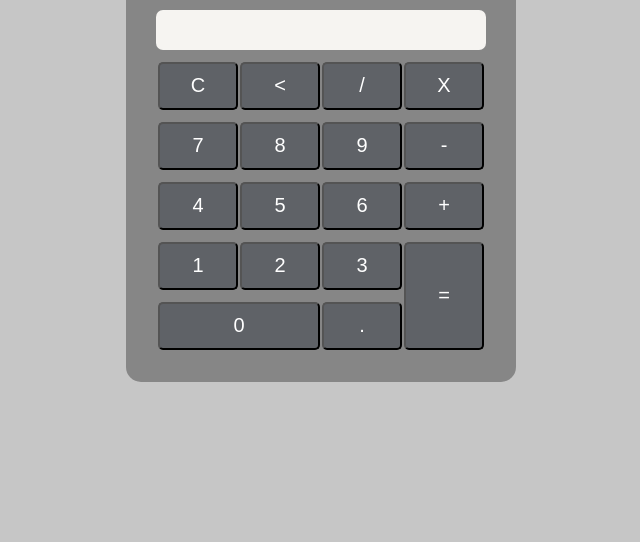
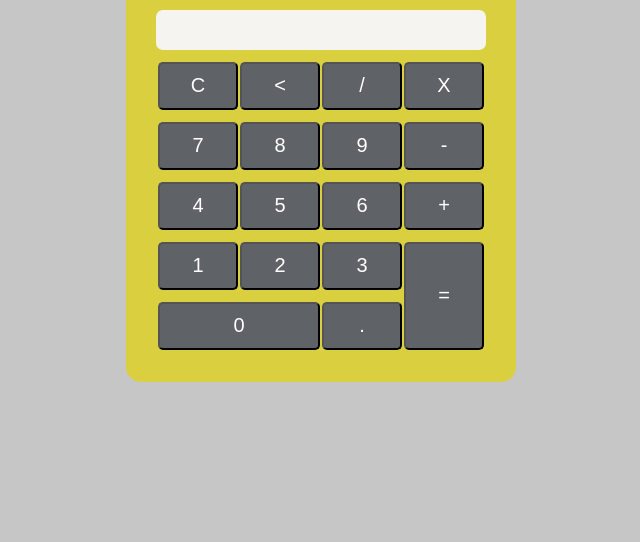
Before and after one commit to mikaelelias/calculator_app, a plain HTML site: page Calculator App/index.html in a window 1280 px wide. Shown: the part 258-800 px from the top of the page, without its empty margins (319-959 px from the left). Drawn offline with Linux system fonts and the light colour scheme.

Commit message:
Color BG Calc

```diff
--- a/Calculator App/style.css
+++ b/Calculator App/style.css
@@ -19,7 +19,7 @@ h1 {
 }
 
 .calculadora {
-    background-color: rgba(119, 119, 119, 0.8);
+    background-color: rgba(224, 211, 31, 0.8);
     text-align: center;
     padding: 30px;
     border-radius: 15px;
```
